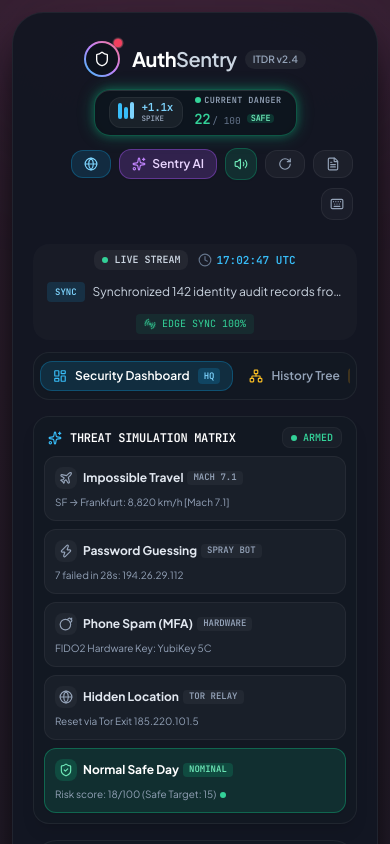
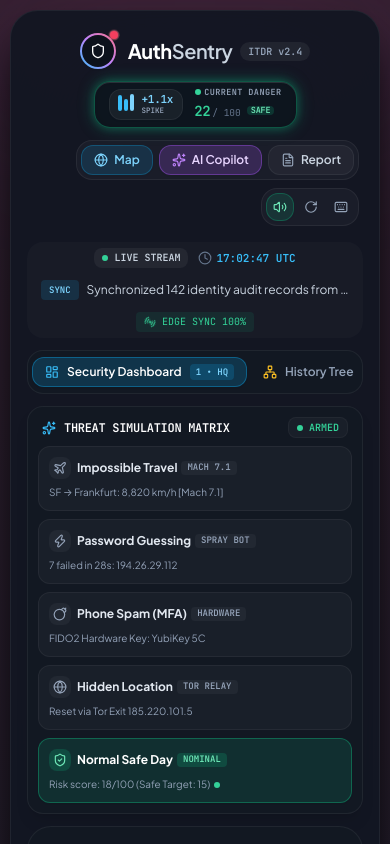
Before and after one commit to Sameer-khatri/LIVE_PROJECT, a React (Vite) app in the folder tool/: page / in a window 390 px wide. Shown: the top 844 px of the page. Built offline with nearby package versions, Linux system fonts and the light colour scheme.

Commit message:
style: organize header control clusters, tab navigation with hotkeys, and harmonize layout spacing

```diff
--- a/tool/src/App.tsx
+++ b/tool/src/App.tsx
@@ -542,7 +542,7 @@ export default function App() {
       {/* Sleek App Startup Loading Screen */}
       {isLoading && <AppLoader onComplete={() => setIsLoading(false)} />}
 
-      <div className="min-h-screen bg-[#0b0e14] text-slate-100 flex items-center justify-center p-3 sm:p-6 relative overflow-hidden font-sans">
+      <div className="min-h-screen bg-[#0b0e14] text-slate-100 flex items-center justify-center p-2.5 sm:p-5 relative overflow-hidden font-sans">
 
         {/* Sunset / Dusk Horizon Atmosphere */}
         <div className="absolute inset-0 bg-gradient-to-b from-[#311f2f] via-[#161a26] to-[#0a0d14] pointer-events-none"></div>
@@ -586,7 +586,7 @@ export default function App() {
         </div>
 
         {/* Master Rounded Glass Monolith Container */}
-        <div className="relative z-10 w-full max-w-[1440px] bg-[#121722]/95 border border-white/[0.06] rounded-[32px] p-5 sm:p-7 backdrop-blur-3xl shadow-panel flex flex-col transition-all duration-300">
+        <div className="relative z-10 w-full max-w-[1440px] bg-[#121722]/95 border border-white/[0.06] rounded-[28px] p-4 sm:p-6 backdrop-blur-3xl shadow-panel flex flex-col transition-all duration-300">
 
           {/* Top Header Bar */}
           <HeaderBar
@@ -605,74 +605,74 @@ export default function App() {
           {/* Real-Time Living Security Event Ticker Bar */}
           <LiveSecurityTicker isLiveStream={isLiveStream} />
 
-          {/* Master Navigation Tabs Switcher */}
-          <div className="flex flex-col lg:flex-row items-stretch lg:items-center justify-between gap-2.5 mb-4 p-1.5 rounded-2xl bg-[#131924]/80 border border-white/[0.06] select-none">
+          {/* Master Segmented Command Navigation Bar */}
+          <div className="flex flex-col lg:flex-row items-stretch lg:items-center justify-between gap-2 mb-3 p-1 rounded-2xl bg-[#131924]/80 border border-white/[0.06] select-none">
 
-            {/* Left Segmented Tab Switcher with Micro-Badges */}
+            {/* Left Segmented Tab Switcher with Micro-Badges & Keyboard Hints */}
             <div className="flex items-center gap-1 overflow-x-auto max-w-full py-0.5">
               <button
                 onClick={() => setActiveTab('DASHBOARD')}
-                className={`flex items-center gap-2 px-3 py-1.5 rounded-xl text-xs font-semibold transition-all duration-200 flex-shrink-0 ${
+                className={`flex items-center gap-2 px-3 py-1.5 rounded-xl text-xs font-semibold transition-all duration-150 flex-shrink-0 ${
                   activeTab === 'DASHBOARD'
-                    ? 'bg-sky-500/15 text-white border border-sky-500/30 shadow-sm'
+                    ? 'bg-sky-500/20 text-white border border-sky-500/40 shadow-sm'
                     : 'text-slate-400 hover:text-white hover:bg-white/[0.04]'
                 }`}
               >
                 <LayoutDashboard className="w-3.5 h-3.5 text-sky-400" />
                 <span>Security Dashboard</span>
-                <span className="px-1.5 py-0.2 rounded text-[9px] font-mono bg-sky-500/20 text-sky-300">HQ</span>
+                <span className="px-1.5 py-0.2 rounded text-[9px] font-mono bg-sky-500/20 text-sky-300 font-bold">1 • HQ</span>
               </button>
 
               <button
                 onClick={() => setActiveTab('ANALYZER')}
-                className={`flex items-center gap-2 px-3 py-1.5 rounded-xl text-xs font-semibold transition-all duration-200 flex-shrink-0 ${
+                className={`flex items-center gap-2 px-3 py-1.5 rounded-xl text-xs font-semibold transition-all duration-150 flex-shrink-0 ${
                   activeTab === 'ANALYZER'
-                    ? 'bg-amber-500/15 text-white border border-amber-500/30 shadow-sm'
+                    ? 'bg-amber-500/20 text-white border border-amber-500/40 shadow-sm'
                     : 'text-slate-400 hover:text-white hover:bg-white/[0.04]'
                 }`}
               >
                 <Network className="w-3.5 h-3.5 text-amber-400" />
                 <span>History Tree</span>
-                <span className="px-1.5 py-0.2 rounded text-[9px] font-mono bg-amber-500/20 text-amber-300">10 Hubs</span>
+                <span className="px-1.5 py-0.2 rounded text-[9px] font-mono bg-amber-500/20 text-amber-300 font-bold">2 • 10 Hubs</span>
               </button>
 
               <button
                 onClick={() => setActiveTab('INCIDENTS')}
-                className={`flex items-center gap-2 px-3 py-1.5 rounded-xl text-xs font-semibold transition-all duration-200 flex-shrink-0 ${
+                className={`flex items-center gap-2 px-3 py-1.5 rounded-xl text-xs font-semibold transition-all duration-150 flex-shrink-0 ${
                   activeTab === 'INCIDENTS'
-                    ? 'bg-rose-500/15 text-white border border-rose-500/30 shadow-sm'
+                    ? 'bg-rose-500/20 text-white border border-rose-500/40 shadow-sm'
                     : 'text-slate-400 hover:text-white hover:bg-white/[0.04]'
                 }`}
               >
                 <Terminal className="w-3.5 h-3.5 text-rose-400" />
                 <span>Recent Activity</span>
-                <span className="px-1.5 py-0.2 rounded text-[9px] font-mono bg-rose-500/20 text-rose-300 animate-pulse">Live Feed</span>
+                <span className="px-1.5 py-0.2 rounded text-[9px] font-mono bg-rose-500/20 text-rose-300 font-bold animate-pulse">3 • Feed</span>
               </button>
 
               <button
                 onClick={() => setActiveTab('MITIGATIONS')}
-                className={`flex items-center gap-2 px-3 py-1.5 rounded-xl text-xs font-semibold transition-all duration-200 flex-shrink-0 ${
+                className={`flex items-center gap-2 px-3 py-1.5 rounded-xl text-xs font-semibold transition-all duration-150 flex-shrink-0 ${
                   activeTab === 'MITIGATIONS'
-                    ? 'bg-emerald-500/15 text-white border border-emerald-500/30 shadow-sm'
+                    ? 'bg-emerald-500/20 text-white border border-emerald-500/40 shadow-sm'
                     : 'text-slate-400 hover:text-white hover:bg-white/[0.04]'
                 }`}
               >
                 <ShieldAlert className="w-3.5 h-3.5 text-emerald-400" />
                 <span>Block & Log Out</span>
-                <span className="px-1.5 py-0.2 rounded text-[9px] font-mono bg-emerald-500/20 text-emerald-300">Mitigate</span>
+                <span className="px-1.5 py-0.2 rounded text-[9px] font-mono bg-emerald-500/20 text-emerald-300 font-bold">4 • Mitigate</span>
               </button>
 
               <button
                 onClick={() => setActiveTab('POLICIES')}
-                className={`flex items-center gap-2 px-3 py-1.5 rounded-xl text-xs font-semibold transition-all duration-200 flex-shrink-0 ${
+                className={`flex items-center gap-2 px-3 py-1.5 rounded-xl text-xs font-semibold transition-all duration-150 flex-shrink-0 ${
                   activeTab === 'POLICIES'
-                    ? 'bg-purple-500/15 text-white border border-purple-500/30 shadow-sm'
+                    ? 'bg-purple-500/20 text-white border border-purple-500/40 shadow-sm'
                     : 'text-slate-400 hover:text-white hover:bg-white/[0.04]'
                 }`}
               >
                 <Sliders className="w-3.5 h-3.5 text-purple-400" />
                 <span>Settings & Rules</span>
-                <span className="px-1.5 py-0.2 rounded text-[9px] font-mono bg-purple-500/20 text-purple-300">v2.4</span>
+                <span className="px-1.5 py-0.2 rounded text-[9px] font-mono bg-purple-500/20 text-purple-300 font-bold">5 • Rules</span>
               </button>
             </div>
 
@@ -693,7 +693,7 @@ export default function App() {
           {/* TAB 1: SECURITY DASHBOARD                                      */}
           {/* ============================================================== */}
           {activeTab === 'DASHBOARD' && (
-            <div className="space-y-4 animate-toast-in">
+            <div className="space-y-3 animate-toast-in">
               {/* Test Threats Simulator Bar */}
               <SimulatorBar
                 currentScenario={currentScenario}
@@ -714,7 +714,7 @@ export default function App() {
               />
 
               {/* BOTTOM 45%: 3 Rounded Analytics Cards */}
-              <div className="grid grid-cols-1 md:grid-cols-3 gap-4 min-h-[300px]">
+              <div className="grid grid-cols-1 md:grid-cols-3 gap-3 min-h-[300px]">
 
                 {/* CARD 01: Account Danger Score */}
                 <RiskScoreCard
--- a/tool/src/components/HeaderBar.tsx
+++ b/tool/src/components/HeaderBar.tsx
@@ -1,6 +1,6 @@
 import React from 'react';
 import {
-  Shield, Bell, Volume2, VolumeX, Globe, Sparkles,
+  Shield, Volume2, VolumeX, Globe, Sparkles,
   FileText, RotateCw, Keyboard
 } from 'lucide-react';
 import { TelemetryState } from '../types/dashboard';
@@ -33,10 +33,10 @@ export const HeaderBar: React.FC<HeaderBarProps> = ({
   const isDanger = telemetry.riskPercentile > 25 || telemetry.attackVelocityRatio > 1.2;
 
   return (
-    <header className="w-full flex flex-col md:flex-row items-center justify-between gap-3 py-2 px-1 mb-4">
+    <header className="w-full flex flex-col lg:flex-row items-center justify-between gap-3 py-1.5 px-1 mb-2.5">
 
-      {/* Brand Logo with Iridescent Spiral Crest */}
-      <div className="flex items-center gap-3">
+      {/* 1. Brand Identity */}
+      <div className="flex items-center gap-3 flex-shrink-0">
         <div className="relative flex items-center justify-center">
           <div className="w-9 h-9 rounded-full bg-gradient-to-tr from-sky-400 via-purple-400 to-rose-400 p-[2px] shadow-sm">
             <div className="w-full h-full bg-[#0d121c] rounded-full flex items-center justify-center">
@@ -54,14 +54,14 @@ export const HeaderBar: React.FC<HeaderBarProps> = ({
             <h1 className="text-xl font-bold tracking-tight text-white font-sans">
               Auth<span className="font-semibold text-slate-300">Sentry</span>
             </h1>
-            <span className="text-[10px] font-semibold px-2 py-0.5 rounded-full bg-white/[0.06] text-slate-400">
+            <span className="text-[10px] font-semibold px-2 py-0.5 rounded-full bg-white/[0.06] text-slate-400 font-mono">
               ITDR v2.4
             </span>
           </div>
         </div>
       </div>
 
-      {/* Central Living Status Pill (Compact HUD with Refined Breathing Glow) */}
+      {/* 2. Central Living Status HUD */}
       <div className="relative flex-shrink-0">
         <div
           className={`absolute inset-0 rounded-2xl blur-sm opacity-25 pointer-events-none transition-all duration-700 ${
@@ -73,10 +73,10 @@ export const HeaderBar: React.FC<HeaderBarProps> = ({
 
         <div
           className={`relative flex items-center gap-3 px-3.5 py-1.5 rounded-2xl bg-[#0e131d]/95 backdrop-blur-xl border transition-all duration-500 select-none ${
-            isDanger ? 'animate-breathing-danger' : 'animate-breathing-safe'
+            isDanger ? 'animate-breathing-danger border-rose-500/30' : 'animate-breathing-safe border-white/[0.08]'
           }`}
         >
-          {/* Section 1: Live Equalizer & Velocity Chip */}
+          {/* Velocity Spike Chip */}
           <div className="flex items-center gap-2 px-2 py-1 rounded-xl bg-white/[0.05] border border-white/[0.06] shadow-sm flex-shrink-0">
             <div className="flex items-end gap-0.5 h-3.5">
               <span className="w-1 bg-sky-400 rounded-full animate-eq-1"></span>
@@ -93,7 +93,7 @@ export const HeaderBar: React.FC<HeaderBarProps> = ({
             </div>
           </div>
 
-          {/* Section 2: Current Danger Score */}
+          {/* Current Danger Score */}
           <div className="flex flex-col whitespace-nowrap">
             <div className="flex items-center gap-1">
               <span className={`w-1.5 h-1.5 rounded-full ${isDanger ? 'bg-rose-400 animate-ping' : 'bg-emerald-400'}`}></span>
@@ -118,7 +118,7 @@ export const HeaderBar: React.FC<HeaderBarProps> = ({
             </div>
           </div>
 
-          {/* Section 3: Safe Baseline Target */}
+          {/* Safe Baseline Target */}
           <div className="hidden sm:flex flex-col whitespace-nowrap pl-2 border-l border-white/[0.08]">
             <span className="text-[8.5px] font-mono uppercase tracking-wider text-slate-400 font-semibold leading-none">
               Safe Baseline
@@ -132,7 +132,7 @@ export const HeaderBar: React.FC<HeaderBarProps> = ({
             </div>
           </div>
 
-          {/* Section 4: Live Human-Readable Verdict */}
+          {/* Live Human-Readable Verdict */}
           <div className="hidden md:flex items-center pl-2 border-l border-white/[0.08] text-[11px] font-sans">
             <span className="text-slate-300">
               Suspicious logins are{' '}
@@ -145,38 +145,50 @@ export const HeaderBar: React.FC<HeaderBarProps> = ({
         </div>
       </div>
 
-      {/* Right Tactical Action Controls (Map, AI Copilot, Audio, Report, Shortcuts) */}
+      {/* 3. Organized Right Command Suite */}
       <div className="flex items-center gap-2 flex-wrap justify-end">
 
-        {/* Global Attack Map Button */}
+        {/* Core Tactical Actions (Pill Cluster) */}
+        <div className="flex items-center gap-1.5 p-1 rounded-2xl bg-white/[0.03] border border-white/[0.06]">
           <button
             onClick={onOpenMap}
-          className="flex items-center gap-1.5 px-3 py-1.5 rounded-xl bg-sky-500/15 hover:bg-sky-500/25 border border-sky-500/30 text-sky-300 text-xs font-semibold transition-all shadow-sm"
-          title="Open Global Attack & Velocity Map (Key: G)"
+            className="flex items-center gap-1.5 px-3 py-1.5 rounded-xl bg-sky-500/15 hover:bg-sky-500/25 border border-sky-500/30 text-sky-300 text-xs font-semibold transition-all active:scale-95 shadow-sm"
+            title="Open Global Threat & Velocity Map (Key: G)"
           >
             <Globe className="w-3.5 h-3.5" />
-          <span className="hidden sm:inline">Threat Map</span>
+            <span>Map</span>
           </button>
 
-        {/* Sentry AI Copilot Button */}
           <button
             onClick={onOpenCopilot}
-          className="flex items-center gap-1.5 px-3 py-1.5 rounded-xl bg-purple-500/20 hover:bg-purple-500/30 border border-purple-500/40 text-purple-200 text-xs font-semibold transition-all shadow-sm group"
+            className="flex items-center gap-1.5 px-3 py-1.5 rounded-xl bg-purple-500/20 hover:bg-purple-500/30 border border-purple-500/40 text-purple-200 text-xs font-semibold transition-all active:scale-95 shadow-sm group"
             title="Open SentryCopilot AI Assistant (Key: C)"
           >
             <Sparkles className="w-3.5 h-3.5 text-purple-400 group-hover:scale-110 transition-transform animate-pulse" />
-          <span>Sentry AI</span>
+            <span>AI Copilot</span>
           </button>
 
-        {/* Audio Mute/Unmute Toggle */}
+          <button
+            onClick={onOpenReport}
+            className="flex items-center gap-1.5 px-3 py-1.5 rounded-xl bg-white/[0.04] hover:bg-white/[0.08] border border-white/[0.06] text-slate-300 text-xs font-semibold transition-all active:scale-95"
+            title="View Forensic Audit Report & Exports"
+          >
+            <FileText className="w-3.5 h-3.5 text-slate-400" />
+            <span>Report</span>
+          </button>
+        </div>
+
+        {/* Quick Utility Cluster */}
+        <div className="flex items-center gap-1 p-1 rounded-2xl bg-white/[0.03] border border-white/[0.06]">
+          {/* Sound FX Toggle */}
           <button
             onClick={onToggleAudio}
-          className={`p-2 rounded-xl border transition-all ${
+            className={`p-1.5 rounded-xl border transition-all ${
               isAudioMuted
-              ? 'bg-white/[0.03] border-white/[0.06] text-slate-500 hover:text-slate-300'
+                ? 'bg-transparent border-transparent text-slate-500 hover:text-slate-300'
                 : 'bg-emerald-500/15 border-emerald-500/30 text-emerald-300 shadow-sm'
             }`}
-          title={isAudioMuted ? 'Sound FX Muted' : 'Acoustic Sound FX Active'}
+            title={isAudioMuted ? 'Sound FX Muted' : 'Acoustic Cyber Sound FX Active'}
           >
             {isAudioMuted ? <VolumeX className="w-3.5 h-3.5" /> : <Volume2 className="w-3.5 h-3.5" />}
           </button>
@@ -185,32 +197,22 @@ export const HeaderBar: React.FC<HeaderBarProps> = ({
           {onReScan && (
             <button
               onClick={onReScan}
-            className="flex items-center gap-1.5 px-3 py-1.5 rounded-xl bg-white/[0.04] hover:bg-white/[0.08] border border-white/[0.06] text-slate-300 text-xs font-medium transition-all"
+              className="p-1.5 rounded-xl text-slate-400 hover:text-white hover:bg-white/[0.05] transition-all"
               title="Re-scan and refresh telemetry"
             >
-            <RotateCw className="w-3.5 h-3.5 text-slate-400" />
-            <span className="hidden sm:inline">Re-Scan</span>
+              <RotateCw className="w-3.5 h-3.5" />
             </button>
           )}
-
-        {/* Forensic Report Modal Button */}
-        <button
-          onClick={onOpenReport}
-          className="flex items-center gap-1.5 px-3 py-1.5 rounded-xl bg-white/[0.04] hover:bg-white/[0.08] border border-white/[0.06] text-slate-300 text-xs font-medium transition-all"
-          title="View Forensic Audit Report"
-        >
-          <FileText className="w-3.5 h-3.5 text-slate-400" />
-          <span className="hidden sm:inline">Report</span>
-        </button>
 
           {/* Keyboard Shortcuts Trigger Button */}
           <button
             onClick={onOpenShortcuts}
-          className="p-2 rounded-xl bg-white/[0.03] border border-white/[0.06] text-slate-400 hover:text-white transition-all hover:bg-white/[0.06]"
+            className="p-1.5 rounded-xl text-slate-400 hover:text-white hover:bg-white/[0.05] transition-all"
             title="Keyboard Shortcuts (Key: ?)"
           >
             <Keyboard className="w-3.5 h-3.5" />
           </button>
+        </div>
 
       </div>
 
```
Lines whose indentation alone changed are shown as unchanged.
